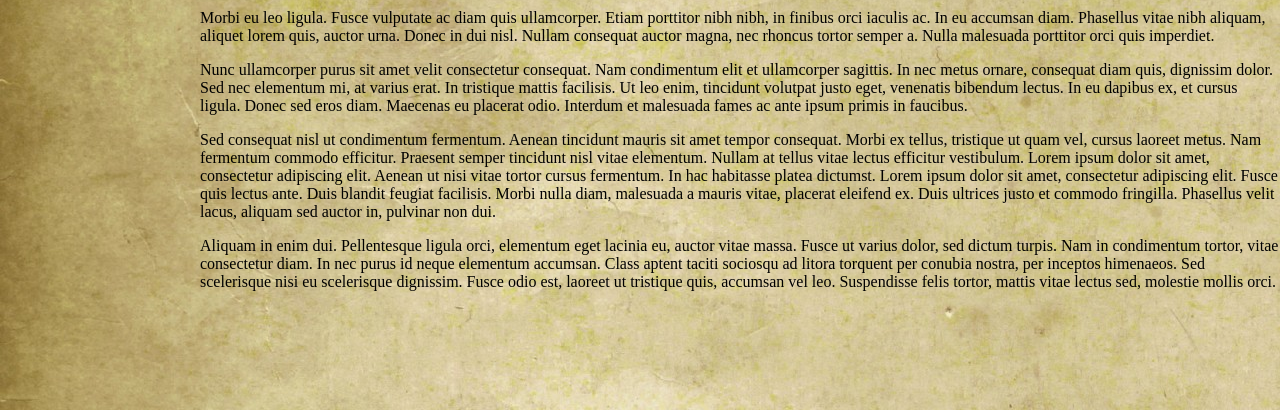
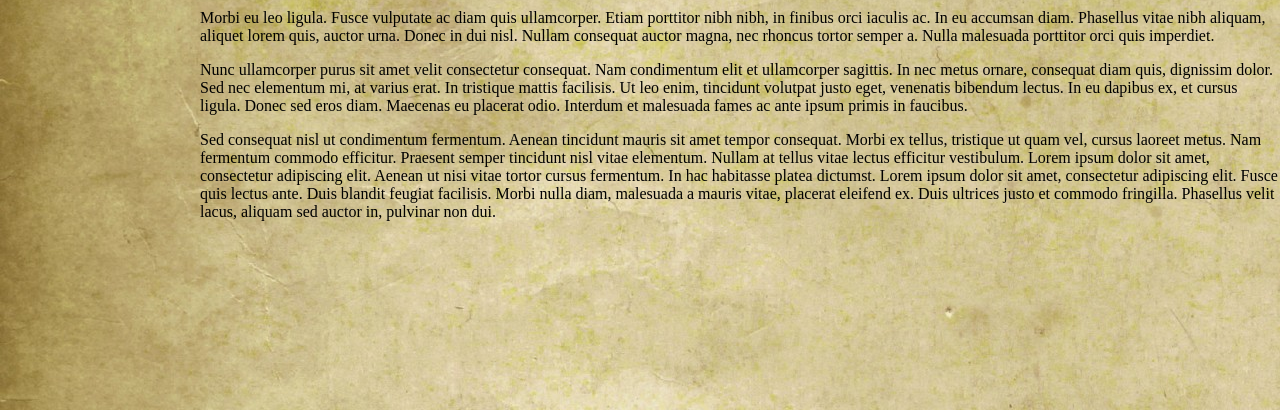
Before and after one commit to reischlago/ragos, a plain HTML site: page index.html in a window 1280 px wide. Shown: the part 390-800 px from the top of the page. Drawn offline with Linux system fonts and the light colour scheme.

Commit message:
Remove p from index

```diff
--- a/index.html
+++ b/index.html
@@ -32,8 +32,6 @@ rel="stylesheet" >
 		<p>Nunc ullamcorper purus sit amet velit consectetur consequat. Nam condimentum elit et ullamcorper sagittis. In nec metus ornare, consequat diam quis, dignissim dolor. Sed nec elementum mi, at varius erat. In tristique mattis facilisis. Ut leo enim, tincidunt volutpat justo eget, venenatis bibendum lectus. In eu dapibus ex, et cursus ligula. Donec sed eros diam. Maecenas eu placerat odio. Interdum et malesuada fames ac ante ipsum primis in faucibus.</p>
 
 		<p>Sed consequat nisl ut condimentum fermentum. Aenean tincidunt mauris sit amet tempor consequat. Morbi ex tellus, tristique ut quam vel, cursus laoreet metus. Nam fermentum commodo efficitur. Praesent semper tincidunt nisl vitae elementum. Nullam at tellus vitae lectus efficitur vestibulum. Lorem ipsum dolor sit amet, consectetur adipiscing elit. Aenean ut nisi vitae tortor cursus fermentum. In hac habitasse platea dictumst. Lorem ipsum dolor sit amet, consectetur adipiscing elit. Fusce quis lectus ante. Duis blandit feugiat facilisis. Morbi nulla diam, malesuada a mauris vitae, placerat eleifend ex. Duis ultrices justo et commodo fringilla. Phasellus velit lacus, aliquam sed auctor in, pulvinar non dui.</p>
-
-		<p>Aliquam in enim dui. Pellentesque ligula orci, elementum eget lacinia eu, auctor vitae massa. Fusce ut varius dolor, sed dictum turpis. Nam in condimentum tortor, vitae consectetur diam. In nec purus id neque elementum accumsan. Class aptent taciti sociosqu ad litora torquent per conubia nostra, per inceptos himenaeos. Sed scelerisque nisi eu scelerisque dignissim. Fusce odio est, laoreet ut tristique quis, accumsan vel leo. Suspendisse felis tortor, mattis vitae lectus sed, molestie mollis orci.</p>
 	</div>
 	<div id="cleardiv">
 	</div>
```
